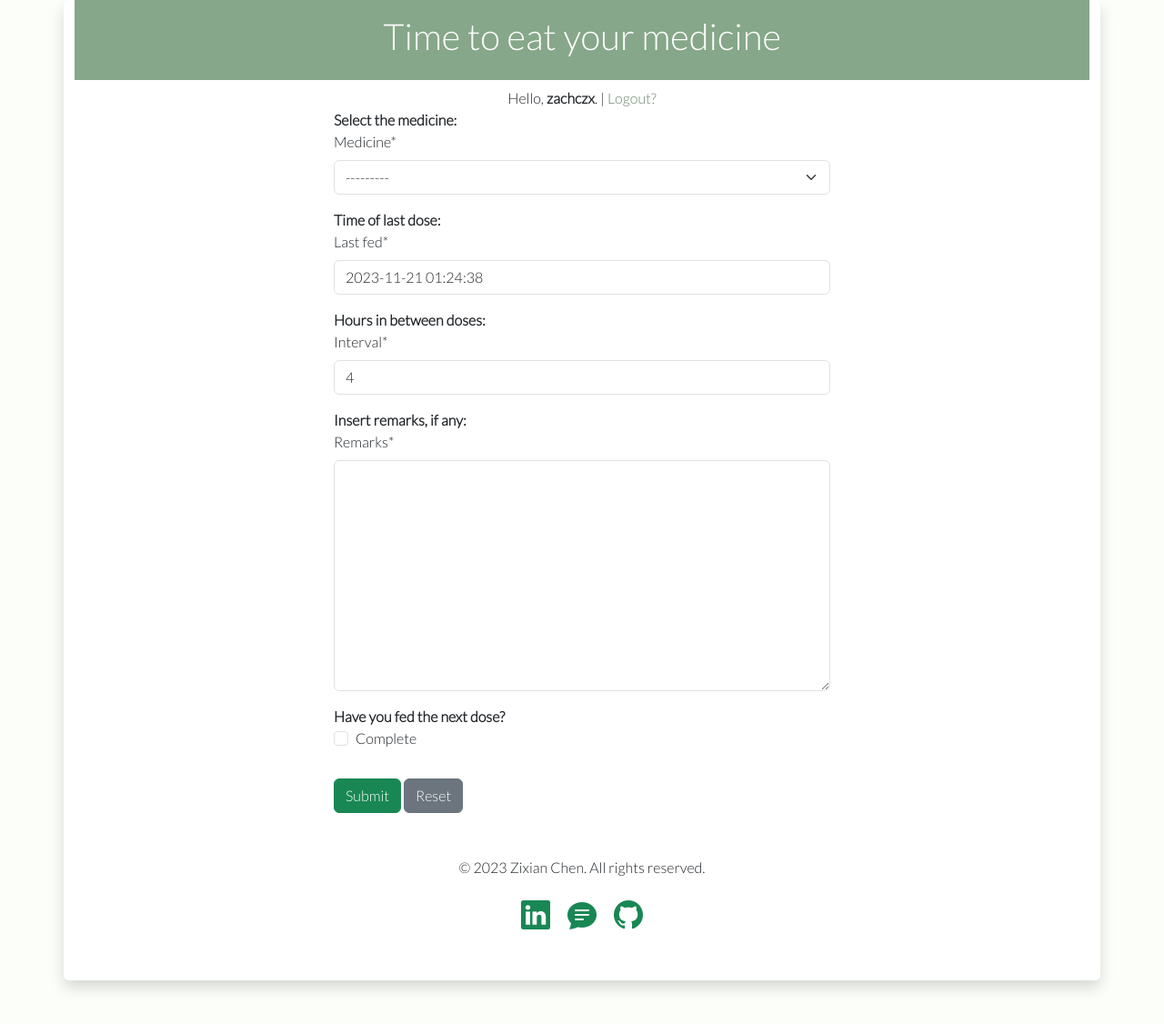
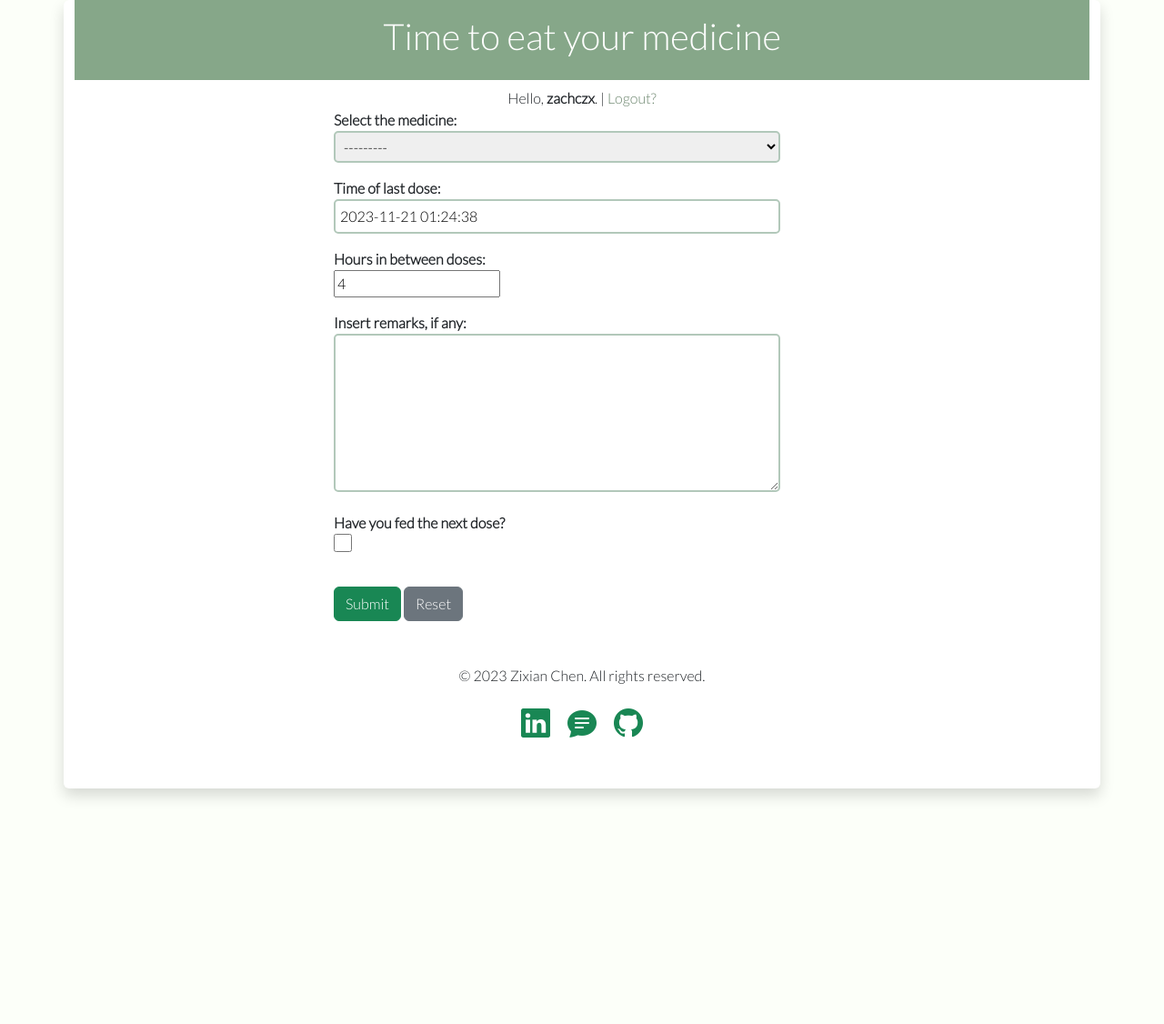
Before and after one commit to zachczx/eatyourmeds, a Django app: page /eatyourmeds/create/ in a window 1280 px wide. Shown: the whole page at 91% size. After the commit the page ends 878 px from the top, so only its background shows below. Run offline with Django 4.2, Linux system fonts and the light colour scheme; a user stored in the database is signed in; some libraries are stand-ins or nearby versions.

Commit message:
change back to css style instead of crispy forms

```diff
--- a/templates/trackerapp/base.html
+++ b/templates/trackerapp/base.html
@@ -22,6 +22,49 @@
             background-color: #EBF3E8;
             box-shadow: inset 0 -1px 0 rgb(0 0 0 / 13%);
             border-bottom: 0.25em solid #B2C8BA;
+        }
+
+        input[type=text], input[type=password] {
+            border: 2px solid #B2C8BA;
+            border-radius: 5px;
+            padding: 5px;
+            width: 90%;
+        }
+
+        input[type=text]:focus, input[type=password]:focus, select:focus, textarea:focus {
+            background-color: #F7FFE5;
+        }
+
+        input[type=checkbox] {
+            height: 1.25em;
+            width: 1.25em;
+            accent-color: green;
+        }
+
+        .helptext {
+            font-size: 1em;
+            font-style: italic;
+            font-weight: normal;
+            color: green;
+        }
+
+        textarea {
+            border: 2px solid #B2C8BA;
+            border-radius: 5px;
+            padding: 5px;
+            width: 90%;
+            line-height: 1em;
+        }
+
+        select {
+            border: 2px solid #B2C8BA;
+            border-radius: 5px;
+            padding: 5px;
+            width: 90%;
+        }
+
+        label {
+            padding-top: 10px;
         }
 
         #header {
--- a/templates/trackerapp/eatmodel_form.html
+++ b/templates/trackerapp/eatmodel_form.html
@@ -1,6 +1,4 @@
 {% extends 'trackerapp/base.html' %}
-
-{% load crispy_forms_tags %}
 
 {% block content %}
 <div class="row">
@@ -11,22 +9,22 @@
 
             {% if form.medicine %}
             <div class="fw-bold">Select the medicine:</div>
-            <div class="mb-3">{{ form.medicine|as_crispy_field }}</div>
+            <div class="mb-3">{{ form.medicine }}</div>
             {% endif %}
             {% if form.last_fed %}
             <div class="fw-bold">Time of last dose:</div>
-            <div class="mb-3">{{ form.last_fed|as_crispy_field }}</div>
+            <div class="mb-3">{{ form.last_fed }}</div>
             {% endif %}
             {% if form.interval %}
             <div class="fw-bold">Hours in between doses:</div>
-            <div class="mb-3">{{ form.interval|as_crispy_field }}</div>
+            <div class="mb-3">{{ form.interval }}</div>
             {% endif %}
             {% if form.remarks %}
             <div class="fw-bold">Insert remarks, if any:</div>
-            <div class="mb-3">{{ form.remarks|as_crispy_field }}</div>
+            <div class="mb-3">{{ form.remarks }}</div>
             {% endif %}
             <div class="fw-bold">Have you fed the next dose?</div>
-            <div class="mb-3">{{ form.complete|as_crispy_field }}</div>
+            <div class="mb-3">{{ form.complete }}</div>
             <div class="pt-3">
                 <input type="submit" value="Submit" class="btn btn-success">
                 <input type="reset" value="Reset" class="btn btn-secondary">
--- a/templates/trackerapp/registration/login.html
+++ b/templates/trackerapp/registration/login.html
@@ -1,14 +1,12 @@
 {% extends 'trackerapp/base.html' %}
-
-{% load crispy_forms_tags %}
 
 {% block content %}
 <h2 class="text-center">Login</h2>
 <div class="d-flex justify-content-center">
     <form action="" method="POST">
         {% csrf_token %}
-        {{ form|crispy }}
-        <input type="submit" value="Login" class="btn btn-success">
+        {{ form.as_p }}
+        <input type="submit" value="Login" class="btn btn-success mt-2">
     </form>
 </div>
 <div class="d-flex justify-content-center mt-5">
```
Also changed, not shown: eatyourmeds/settings.py (+0 -8 lines), templates/trackerapp/registration/register.html (+3 -5 lines).
